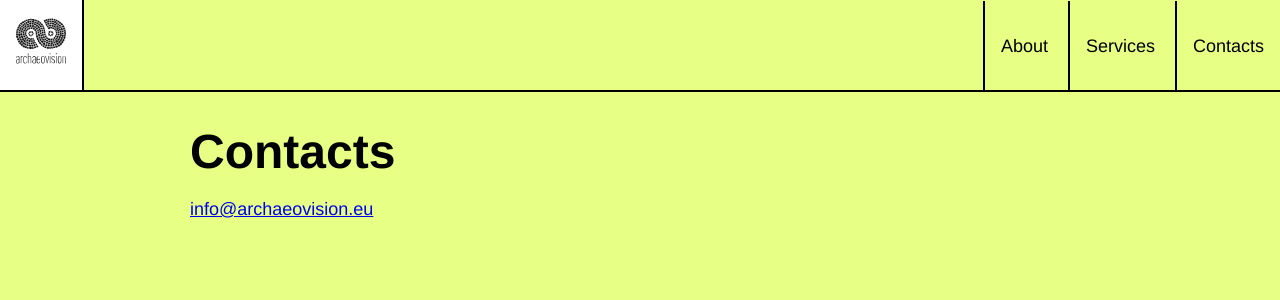
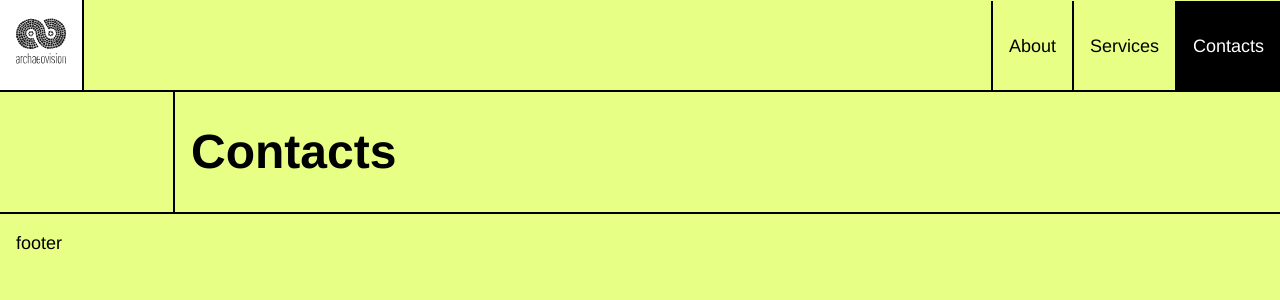
Before and after one commit to Archaeovision/archaeovision.github.io, a Jekyll site: the page built from contacts.md, in a window 1280 px wide. Shown: the top 300 px of the page. Built offline with Jekyll 4.4.1, drawn with Linux system fonts in a browser that asks for light colours.

Commit message:
uuendusi

```diff
--- a/_layouts/default.html
+++ b/_layouts/default.html
@@ -20,19 +20,17 @@
           <div>
             <ul>
               {% for item in site.data.navigation %}
-              <li><a href="{{ item.url }}">{{ item.title }}</a></li>
+              {% capture new_url %}{{item.url}}.html{% endcapture %}
+              <li  {% if page.url == new_url %} class="active"{% endif %}><a href="{{ item.url }}">{{ item.title }}</a></li>
               {% endfor %}
             </ul>
           </div>
         </div>
       </nav>
     </header>
-    <div class="container">
+    <div class="container" id="{{ page.slug }}">
       <section>{{ content }}</section>
-      <footer>
-
-        <a href="mailto:info@archaeovision.eu">info@archaeovision.eu</a>
-      </footer>
     </div>
+    <div class="footer">footer</div>
   </body>
 </html>
--- a/css/main.scss
+++ b/css/main.scss
@@ -3,7 +3,8 @@
 
 // Variables
 $body-bg: #e6ff84;
-$font-stack: Helvetica, "Helvetica Neue", "Noto Sans", "Liberation Sans", Arial, sans-serif;
+$font-stack: Helvetica, "Helvetica Neue", "Noto Sans", "Liberation Sans", Arial,
+  sans-serif;
 $base-font-size: 18px;
 $h1-font-size: 48px;
 $h2-font-size: 38px;
@@ -22,17 +23,34 @@
   border-bottom: 2px solid #000;
 }
 
-
 @media (min-width: 992px) {
   .navbar-expand-lg {
-      flex-wrap: nowrap;
-      justify-content: flex-start;
+    flex-wrap: nowrap;
+    justify-content: flex-start;
   }
 }
 .container {
   margin: 0 auto;
   padding: 1rem;
   max-width: 900px;
+  border-left: 2px solid #000;
+  &#services {
+    table {
+      width: 100%;
+      th,
+      td {
+        padding: 0.5rem;
+        text-align: left;
+        vertical-align: top;
+        img {
+          border: 2px solid #000;
+        }
+      }
+      th {
+        background-color: #f2f2f2;
+      }
+    }
+  }
 }
 
 h1 {
@@ -61,7 +79,6 @@
   line-height: 2em;
 }
 
-
 nav {
   .brand {
     background-color: #fff;
@@ -83,21 +100,48 @@
 
   // Styles for the menu
   ul {
-    display: flex;      // Make list items appear horizontally
-    list-style: none;   // Remove default bullets
-    margin: 0 1rem;
+    display: flex; // Make list items appear horizontally
+    list-style: none; // Remove default bullets
+    margin: 0;
     padding: 0;
-    height:89px
+    height: 89px;
   }
 
   // Space out the menu items
   li {
-    margin-left: 20px;  // Adjust spacing as needed
     padding-left: 1rem;
     border-left: 2px solid #000;
+    padding-right: 1rem;
     a {
       display: block;
       padding-top: 2rem;
     }
+    &:hover,
+    &.active {
+      background-color: #000;
+      color: #fff;
+    }
   }
 }
+.hero {
+  height: 200px;
+  width: 100%;
+  border-bottom: 2px solid #000;
+  background-image: url("../assets/3d.png");
+  background-size: contain;
+  background-position: center;
+  background-repeat: repeat-x;
+  img {
+    height: 100%;
+    object-fit: cover;
+    margin: 0;
+  }
+}
+.footer {
+  border-top: 2px solid #000;
+  width: 100%;
+  padding: 1rem;
+  position: relative;
+  bottom: 0;
+  height: 50px;
+}
```
Also changed, not shown: _layouts/frontpage.html (added, +38 -0 lines), index.md (+2 -1 lines), services.md (+5 -2 lines), assets/ma-ex.webp (added), assets/ma_printer.webp (added), 12 other files.
